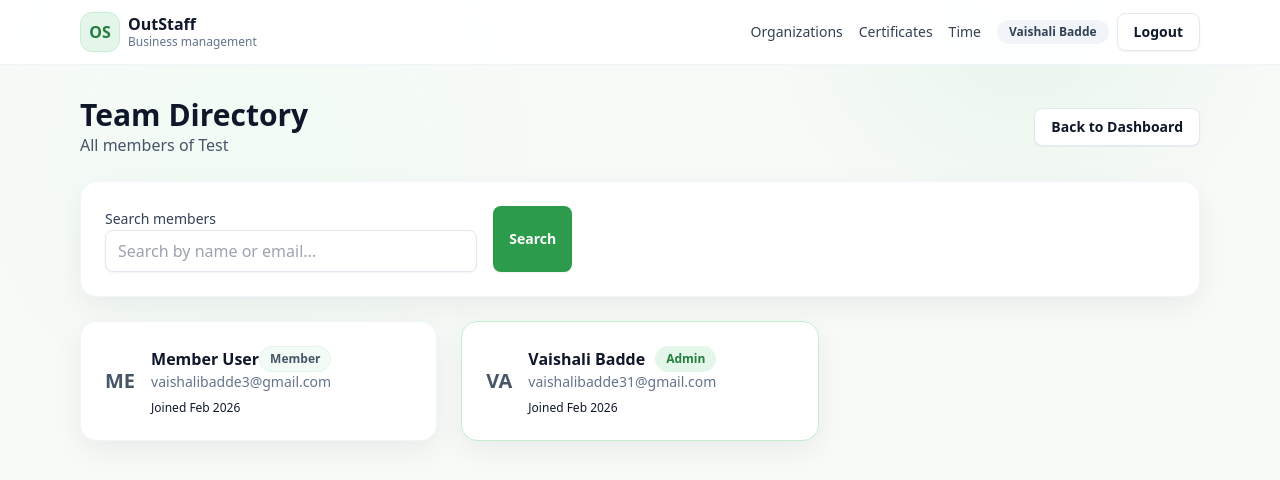
After one commit to vaishalibadde31/outstaff, a Flask app: page /orgs/1/members in a window 1280 px wide. The commit adds this page. Shown: the top 480 px of the page. Run offline with Flask 3, Linux system fonts and the light colour scheme; a user stored in the database is signed in.

Commit message:
feat: Task 2 Completed

```diff
--- a/app/orgs/routes.py
+++ b/app/orgs/routes.py
@@ -103,3 +103,29 @@ def set_default_org(org_id):
     db.session.commit()
     flash("Default organization updated.", "success")
     return redirect(request.referrer or url_for("orgs.list_orgs"))
+
+
+@orgs_bp.route("/orgs/<int:org_id>/members")
+@login_required
+def directory(org_id):
+    membership = _user_membership(org_id)
+    if not membership:
+        abort(403)
+
+    org = membership.organization
+    query = request.args.get("q", "").strip()
+
+    members_query = Membership.query.join(Membership.user).filter(
+        Membership.org_id == org.id,
+        Membership.status == "active"
+    )
+
+    if query:
+        # Case-insensitive search on User name or Email
+        from app.models import User
+        members_query = members_query.filter(
+            (User.name.ilike(f"%{query}%")) | (User.email.ilike(f"%{query}%"))
+        )
+    members = members_query.order_by(Membership.user.property.mapper.class_.name).all()
+
+    return render_template("orgs/members.html", org=org, members=members, query=query, Role=Role)
--- a/app/templates/orgs/detail.html
+++ b/app/templates/orgs/detail.html
@@ -13,6 +13,7 @@
         <a class="btn btn-secondary" href="{{ url_for('notes.notes_page', org_id=org.id) }}">
           Notes
         </a>
+        <a class="btn btn-secondary" href="{{ url_for('orgs.directory', org_id=org.id) }}">Team Directory</a>
         {% if membership.role == Role.ADMIN %}
         <a class="btn btn-secondary" href="{{ url_for('admin.manage_members', org_id=org.id) }}">Admin console</a>
         <a class="btn btn-secondary" href="{{ url_for('orgs.edit_org', org_id=org.id) }}">Edit settings</a>
--- /dev/null
+++ b/app/templates/orgs/members.html
@@ -0,0 +1,58 @@
+{% extends "base.html" %}
+
+{% block content %}
+<div class="max-w-6xl mx-auto space-y-6">
+    <div class="flex items-center justify-between">
+        <div>
+            <h1 class="text-3xl font-bold text-slate-900">Team Directory</h1>
+            <p class="text-slate-600">All members of {{ org.name }}</p>
+        </div>
+        <a href="{{ url_for('orgs.view_org', org_id=org.id) }}" class="btn btn-secondary">Back to Dashboard</a>
+    </div>
+
+    <!-- Search Form -->
+    <div class="card p-6">
+        <form method="GET" action="{{ url_for('orgs.directory', org_id=org.id) }}" class="flex gap-4">
+            <div class="flex-grow">
+                <label for="q" class="sr-only">Search members</label>
+                <input type="text" name="q" id="q" value="{{ query }}" placeholder="Search by name or email..."
+                    class="form-input w-full">
+            </div>
+            <button type="submit" class="btn btn-primary">Search</button>
+            {% if query %}
+            <a href="{{ url_for('orgs.directory', org_id=org.id) }}" class="btn btn-secondary">Clear</a>
+            {% endif %}
+        </form>
+    </div>
+
+    <!-- Members List -->
+    <div class="grid grid-cols-1 md:grid-cols-2 lg:grid-cols-3 gap-6">
+        {% for member in members %}
+        <div
+            class="card p-6 flex items-start gap-4 {% if member.role == Role.ADMIN %}border-brand-200 bg-brand-50/30{% endif %}">
+            <div
+                class="h-12 w-12 rounded-full bg-slate-200 flex items-center justify-center text-xl font-bold text-slate-600 uppercase flex-shrink-0">
+                {{ member.user.name[:2] }}
+            </div>
+            <div class="flex-grow min-w-0">
+                <div class="flex items-center justify-between mb-1">
+                    <h3 class="font-semibold text-slate-900 truncate" title="{{ member.user.name }}">{{ member.user.name
+                        }}</h3>
+                    {% if member.role == Role.ADMIN %}
+                    <span class="badge bg-brand-100 text-brand-700">Admin</span>
+                    {% else %}
+                    <span class="badge bg-slate-100 text-slate-600">Member</span>
+                    {% endif %}
+                </div>
+                <p class="text-sm text-slate-500 truncate" title="{{ member.user.email }}">{{ member.user.email }}</p>
+                <p class="text-xs text-slate-400 mt-2">Joined {{ member.created_at.strftime('%b %Y') }}</p>
+            </div>
+        </div>
+        {% else %}
+        <div class="col-span-full text-center py-12 bg-slate-50 rounded-xl border border-dashed border-slate-300">
+            <p class="text-slate-500">No members found matching "{{ query }}".</p>
+        </div>
+        {% endfor %}
+    </div>
+</div>
+{% endblock %}
```
